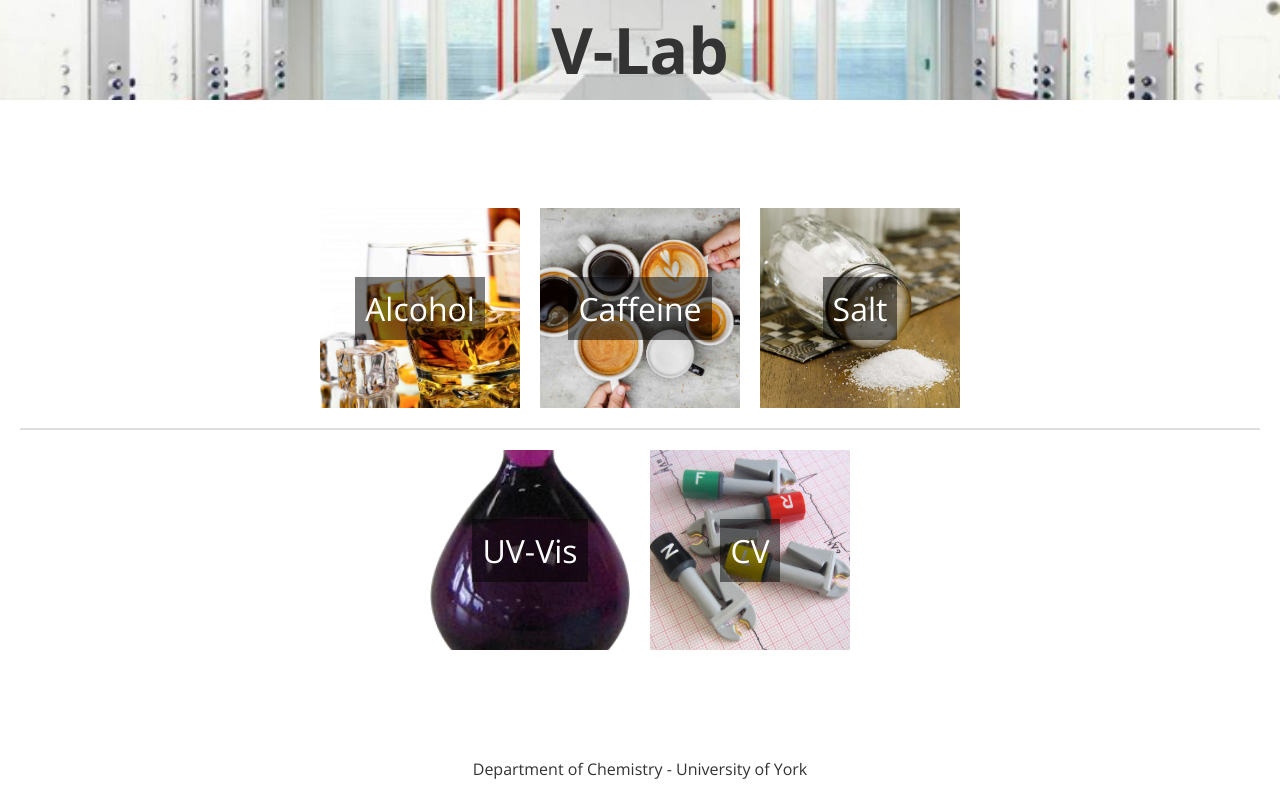
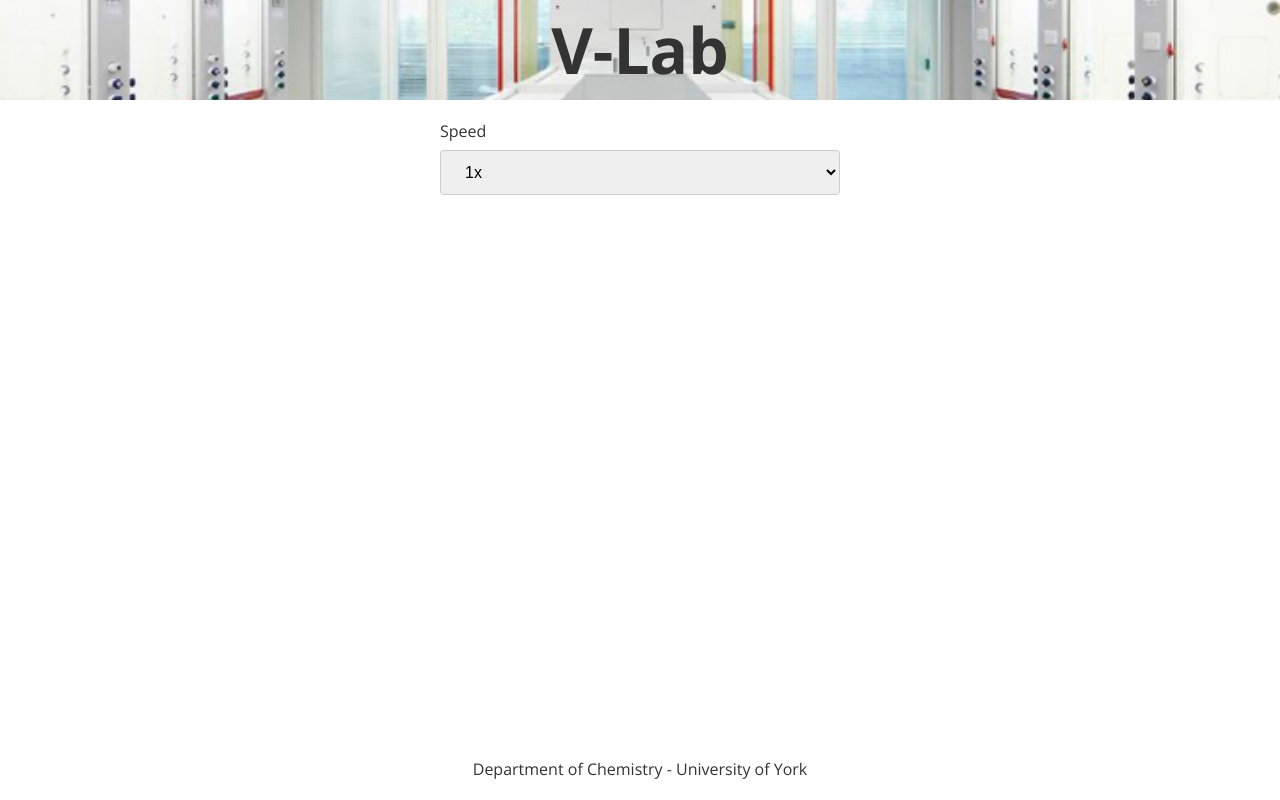
Before and after one commit to paulsbond/vlab2, an Angular app: page /settings in a window 1280 px wide. Before the commit this address led to /. Built offline with nearby package versions, Linux system fonts and the light colour scheme.

Commit message:
Added settings

```diff
--- a/src/app/app-routing.module.ts
+++ b/src/app/app-routing.module.ts
@@ -1,9 +1,11 @@
 import { NgModule } from '@angular/core';
 import { RouterModule, Routes } from '@angular/router';
 import { HomeComponent } from './home/home.component';
+import { SettingsComponent } from './settings/settings.component';
 
 const routes: Routes = [
   { path: '', component: HomeComponent },
+  { path: 'settings', component: SettingsComponent },
   { path: '**', redirectTo: '', pathMatch: 'full' },
 ];
 
--- /dev/null
+++ b/src/app/settings/settings.component.html
@@ -0,0 +1,6 @@
+<form>
+    <label for="speed">Speed</label>
+    <select id="speed" name="speed" [(ngModel)]="settings.speed">
+        <option *ngFor="let speed of [1, 10, 100]" [value]="speed">{{ speed }}x</option>
+    </select>
+</form>
--- /dev/null
+++ b/src/app/settings/settings.service.ts
@@ -0,0 +1,15 @@
+import { Injectable } from '@angular/core';
+
+@Injectable({
+  providedIn: 'root'
+})
+export class SettingsService {
+  private _speed = Number(localStorage.getItem('speed')) || 1;
+  public get speed(): number {
+    return this._speed;
+  }
+  public set speed(value: number) {
+    this._speed = value;
+    localStorage.setItem('speed', String(value));
+  }
+}
--- a/src/styles.css
+++ b/src/styles.css
@@ -8,3 +8,21 @@ body {
     font-family: "Open Sans", sans-serif;
     text-align: center;
 }
+
+form {
+    margin: auto;
+    max-width: 400px;
+    text-align: left;
+    display: flex;
+    flex-direction: column;
+    gap: 8px;
+}
+
+input,
+select {
+    border-radius: 4px;
+    border: 1px solid #ccc;
+    font-size: inherit;
+    padding: 12px 20px;
+    width: 100%;
+}
```
Also changed, not shown: src/app/app.module.ts (+5 -2 lines), src/app/settings/settings.component.ts (added, +11 -0 lines), src/app/settings/settings.component.css (added), 2 other files (tests, documents, lock files or other folders).
